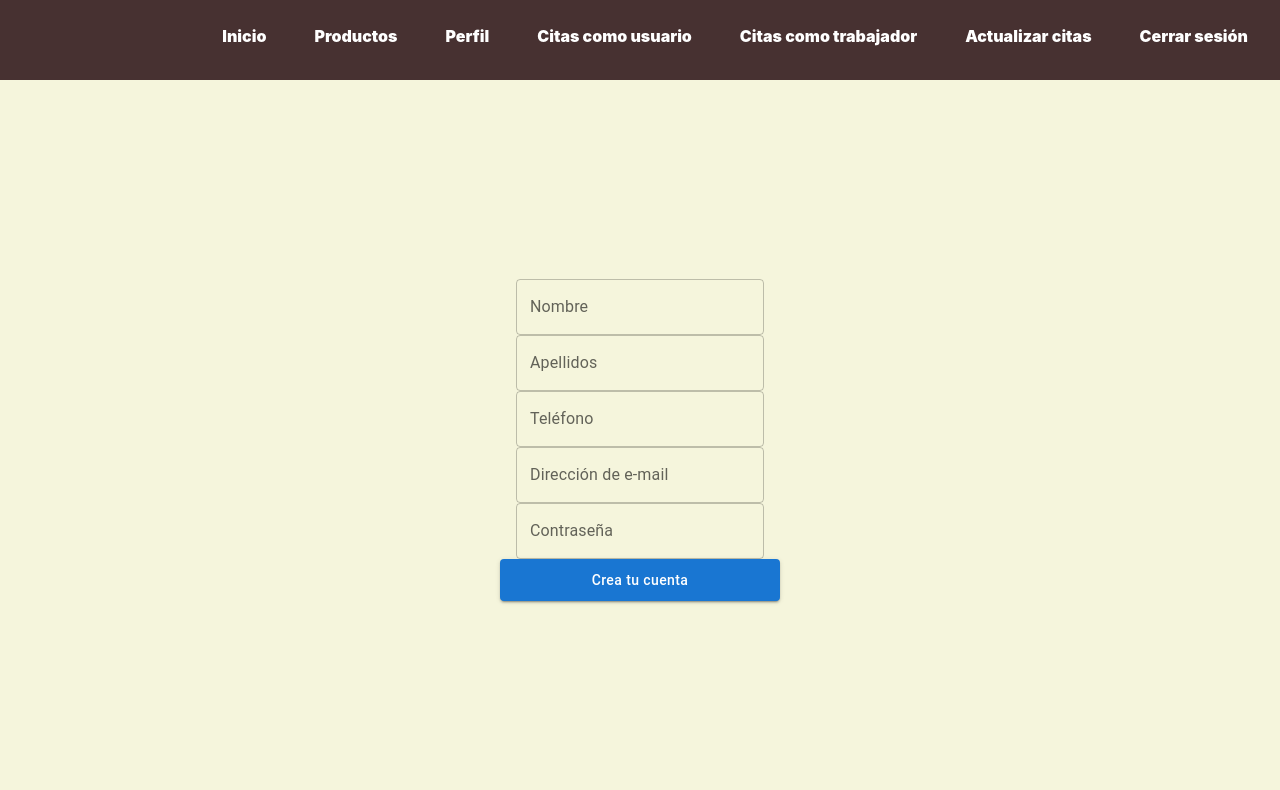
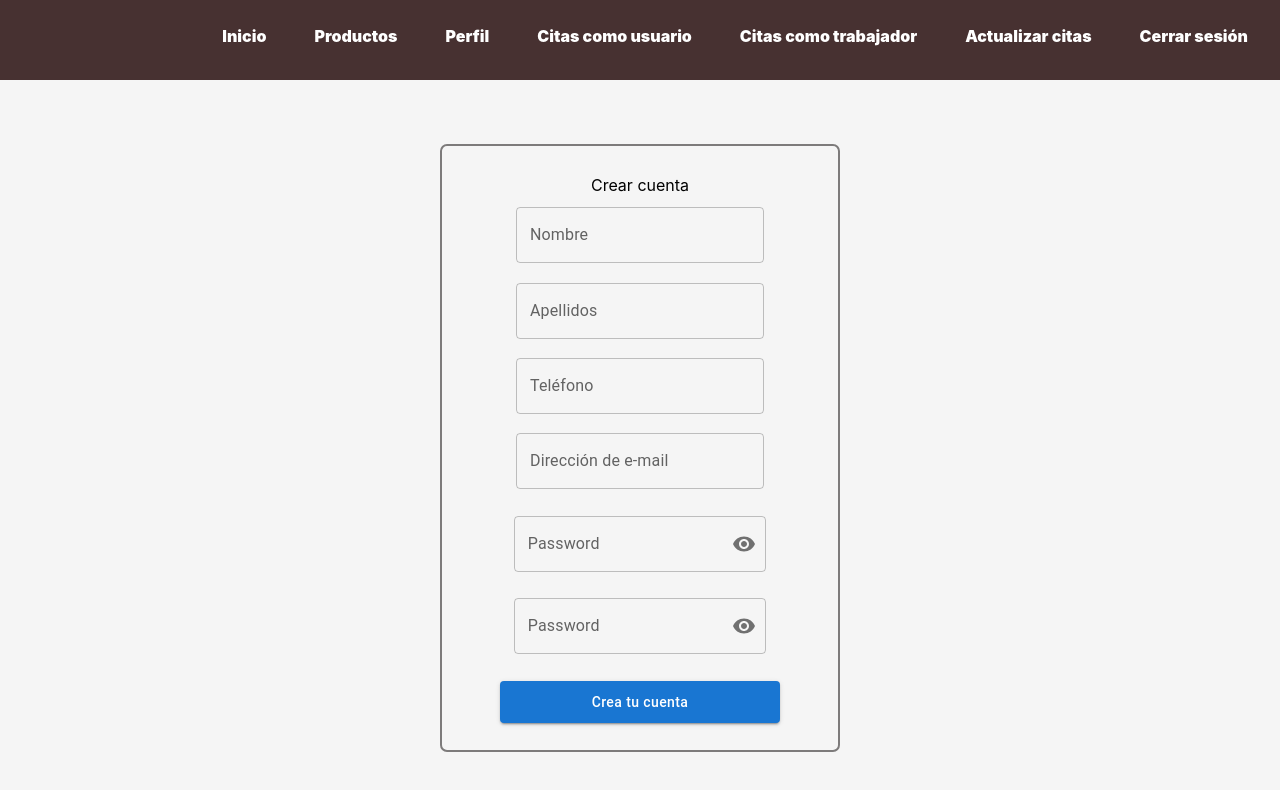
Before and after one commit to martaguillemolmos/frontedtattostudio, a React (Vite) app: page /register in a window 1280 px wide. Shown: the top 790 px of the page. Built offline with nearby package versions, Linux system fonts and the light colour scheme.

Commit message:
Modify the inputs, including Label. And, using the password input that we had created as a component. And, we perfected profile validation. We had a small error when requesting token validation in the first useEffect.

```diff
--- a/src/pages/Login/Login.css
+++ b/src/pages/Login/Login.css
@@ -66,15 +66,18 @@
     display: flex;
     height: 30em;
     width: 25em;
-    border: 0.16em solid rgb(125, 123, 123);
-    border-radius: 0.44em;
+
     flex-direction: column;
     align-content: center;
     justify-content: center;
     flex-wrap: nowrap;
+    align-items: center;
+
+    gap:1.2em;
+
     background-color: whitesmoke;
-    align-items: center;
-    gap:1.2em;
+    border: 0.16em solid rgb(125, 123, 123);
+    border-radius: 0.44em;
 }
 .titleLogin{
     font-size: 2em;
--- a/src/pages/Login/Login.jsx
+++ b/src/pages/Login/Login.jsx
@@ -1,39 +1,36 @@
 import "./Login.css";
 
-import  { useState, useEffect } from "react";
+import { useState, useEffect } from "react";
 import { CustomInput } from "../../common/CustomInput/CustomInput";
 import { logUser } from "../../services/apiCalls";
 import { useNavigate } from "react-router-dom";
 import { validator } from "../../services/userful";
-import CustomAlert  from "../../common/Alert/CustomAlert";
-import Button from '@mui/material/Button';
-import Divider from '@mui/material/Divider';
+import CustomAlert from "../../common/Alert/CustomAlert";
+import Button from "@mui/material/Button";
+import Divider from "@mui/material/Divider";
 
 //Importo Redux
 
 import { useDispatch, useSelector } from "react-redux";
 import { login, userData } from "../userSlice";
-import {SnackbarCustom} from "../../common/Snackbar/Snackbar";
+import { SnackbarCustom } from "../../common/Snackbar/Snackbar";
 import { InputPassword } from "../../common/PasswordField/PasswordField";
 
-
 export const Login = () => {
-
   const navigate = useNavigate();
   const dispatch = useDispatch();
   const rdxCredentials = useSelector(userData);
 
   //Snackbar
   const [snackbarOpen, setSnackbarOpen] = useState(false);
-   const [snackbarMessage, setSnackbarMessage] = useState('');
+  const [snackbarMessage, setSnackbarMessage] = useState("");
 
   const handlerCloseSnack = (event, reason) => {
-      if (reason === 'clickaway') {
+    if (reason === "clickaway") {
       return;
     }
     setSnackbarOpen(false);
   };
-
 
   const [credenciales, setCredenciales] = useState({
     email: "",
@@ -46,14 +43,14 @@ export const Login = () => {
   });
 
   const [alert, setAlert] = useState({
-    show:false,
-    title:'',
-    message: '',
+    show: false,
+    title: "",
+    message: "",
   });
 
   const alertHandler = (e) => {
     setAlert(e);
-  }
+  };
 
   const functionHandler = (e) => {
     setCredenciales((prevState) => ({
@@ -61,8 +58,6 @@ export const Login = () => {
       [e.target.name]: e.target.value,
     }));
   };
-
-
 
   const errorCheck = (e) => {
     let error = "";
@@ -73,42 +68,48 @@ export const Login = () => {
     }));
   };
 
-  useEffect(()=>{
+  useEffect(() => {
     //Comprobamos si ya hay un token almacenado en Redux
-    console.log("entra aqui")
-        if(rdxCredentials?.credentials.token){
-          console.log(rdxCredentials)
+    console.log("entra aqui");
+    if (rdxCredentials?.credentials.token) {
+      console.log(rdxCredentials);
       // setSnackbarOpen(false);
       //Si ya contamos con un token, redirigimos al usuario a inicio.
       navigate("/profile");
     }
   });
 
-
   //Declaramos la constante logMe para que, en caso de logearnos guarde el token y nos envíe al profile y por el contrario, nos muestre el error que nos impide hacerlo.
   const logMe = () => {
-    console.log("errores",credencialesError);
-    if(credenciales.email != "" && credenciales.password !="" && credencialesError.emailError == "" && credencialesError.passwordError =="" ){
-
+    console.log("errores", credencialesError);
+    if (
+      credenciales.email != "" &&
+      credenciales.password != "" &&
+      credencialesError.emailError == "" &&
+      credencialesError.passwordError == ""
+    ) {
       logUser(credenciales)
         .then((resultado) => {
           console.log(resultado);
           setSnackbarOpen(true);
           setSnackbarMessage(resultado.data.message);
-          dispatch(login({ credentials: resultado.data}))
-          console.log("Mensajito",resultado.data.message);
+          dispatch(login({ credentials: resultado.data }));
+          console.log("Mensajito", resultado.data.message);
           setTimeout(() => {
             navigate("/profile");
           }, 1000);
         })
         .catch((error) => {
-        if (error.response.status !== 200){
-          console.log(error.response.message)
-          alertHandler({show:true, title:`Error ${error.response.status}`, message:`${error.response.data.message}`})
+          if (error.response.status !== 200) {
+            console.log(error.response.message);
+            alertHandler({
+              show: true,
+              title: `Error ${error.response.status}`,
+              message: `${error.response.data.message}`,
+            });
           }
         });
     }
-
   };
 
   //Declaramos esta constante, para que, en caso de pulsar sobre el botón que contiene "Crea tu cuenta", nos rediriga a registro.
@@ -127,25 +128,27 @@ export const Login = () => {
           title={alert.title}
           showAlert={alert.show}
           message={alert.message}
-      onClose={()=>alertHandler({
-        show:false,
-        title:'',
-        message: ''
-      })}
+          onClose={() =>
+            alertHandler({
+              show: false,
+              title: "",
+              message: "",
+            })
+          }
         />
       </div>
       <div className="inputCard">
         <div className="titleLogin">Iniciar sesión</div>
-        <div className ="divInputs">
+        <div className="divInputs">
           <CustomInput
             className="inputRegister"
-          label ={"Dirección de e-mail"}
+            label={"Dirección de e-mail"}
             design={"inputDesign"}
             type={"email"}
             name={"email"}
             placeholder={""}
             value={""}
-          maxLength ={"50"}
+            maxLength={"50"}
             functionProp={functionHandler}
             functionBlur={errorCheck}
           />
@@ -161,18 +164,35 @@ export const Login = () => {
           />
           <div>{credencialesError.passwordError}</div>
         </div>
-        <Button variant="contained" className ="button" onClick={logMe}style={{ textTransform: 'none', fontFamily:'' }}>Iniciar sesión</Button>
+        <Button
+          variant="contained"
+          className="button"
+          onClick={logMe}
+          style={{ textTransform: "none", fontFamily: "" }}
+        >
+          Iniciar sesión
+        </Button>
         <div className="createAccount">
           <Divider>¿Eres nuevo?</Divider>
         </div>
         <div>
-        <Button variant="contained" className= "button" onClick={registerMe} style={{ textTransform: 'none', fontFamily:'' }}>Crea tu cuenta</Button>
+          <Button
+            variant="contained"
+            className="button"
+            onClick={registerMe}
+            style={{ textTransform: "none", fontFamily: "" }}
+          >
+            Crea tu cuenta
+          </Button>
         </div>
       </div>
-      { snackbarOpen ? (
-  <SnackbarCustom open={snackbarOpen} handleClose={handlerCloseSnack} message={snackbarMessage}/>
+      {snackbarOpen ? (
+        <SnackbarCustom
+          open={snackbarOpen}
+          handleClose={handlerCloseSnack}
+          message={snackbarMessage}
+        />
       ) : null}
-
     </div>
   );
 };
--- a/src/pages/Profile/Profile.jsx
+++ b/src/pages/Profile/Profile.jsx
@@ -89,8 +89,12 @@ export const Profile = () => {
     }));
   };
 
+
+
   useEffect(() => {
-    if (rdxToken !== "") {
+
+    if (rdxToken.credentials !== "") {
+      console.log("token",rdxToken)
       const token = rdxToken.credentials.token;
       const decoredToken = jwtDecode(token);
         console.log("aqui tambien")
@@ -114,7 +118,7 @@ export const Profile = () => {
             .catch((error) => {
               console.error(error);
             });
-
+          return
       }
     } else {
       //Si no contamos con un token, redirigimos al usuario a inicio.
--- a/src/pages/Register/Register.css
+++ b/src/pages/Register/Register.css
@@ -1,3 +1,21 @@
+@media only screen and (max-width: 990px) {
+    html {
+      font-size: 0.7em;
+    }
+  }
+
+  @media only screen and (max-width: 750px) {
+    html {
+      font-size: 0.5em;
+    }
+  }
+
+  @media only screen and (max-width: 680px) {
+    html {
+      font-size: 0.33em;
+    }
+  }
+
 .registerDesign {
 
     height: 90vh;
@@ -8,5 +26,33 @@
     justify-content: center;
     align-items: center;
 
-    background-color: beige;
+    background-color: whitesmoke;
 }
+
+.contentRegister{
+    gap: 1em;
+    display: flex;
+    flex-direction: column;
+    flex-wrap: nowrap;
+    align-content: center;
+    justify-content: center;
+    align-items: center;
+}
+
+.inputCardRegister{
+    height: 38em;
+    width: 25em;
+
+    display: flex;
+    flex-direction: column;
+    flex-wrap: nowrap;
+    align-content: center;
+    justify-content: center;
+    align-items: center;
+
+    gap: 0.6em;
+    border: 0.16em solid rgb(125, 123, 123);
+    border-radius: 0.44em;
+    background-color: whitesmoke;
+
+}
--- a/src/pages/Register/Register.jsx
+++ b/src/pages/Register/Register.jsx
@@ -10,6 +10,7 @@ import { useNavigate } from "react-router-dom";
 import { useDispatch, useSelector } from "react-redux";
 import { login, userData } from "../userSlice";
 import { Button } from "@mui/material";
+import { InputPassword } from "../../common/PasswordField/PasswordField";
 
 export const Register = () => {
   //Declaramos esta constante para que nos permita dirigirnos desde esta vista a otras.
@@ -104,6 +105,8 @@ export const Register = () => {
     }
   };
 
+  const passwordPattern = "^[a-zA-Z0-9áéíóúüñÁÉÍÓÚÜÑ]+$";
+
   return (
     <div className="registerDesign">
       <div className="contentRegister">
@@ -122,6 +125,7 @@ export const Register = () => {
           />
         </div>
         <div className="inputCardRegister">
+          Crear cuenta
           <CustomInput
             label={"Nombre"}
             design={"inputDesign"}
@@ -175,20 +179,26 @@ export const Register = () => {
           />
           <div>{registerDataError.emailError}</div>
 
-          <CustomInput
-            label={"Contraseña"}
-            design={"inputDesign"}
-            type={"password"}
+          <InputPassword
+            className="inputRegister"
             name={"password"}
-            placeholder={""}
-            value={""}
+            pattern={passwordPattern}
+            label={"Password"}
+            maxLength={"12"}
+            functionProp={functionHandler}
+            functionBlur={errorCheck}
+          />
+          <InputPassword
+            className="inputRegister"
+            name={"password"}
+            pattern={passwordPattern}
+            label={"Confirma tu contraseña"}
             maxLength={"12"}
             functionProp={functionHandler}
             functionBlur={errorCheck}
           />
           <div>{registerDataError.passwordError}</div>
           <Button variant="contained" className ="button" onClick={createUser} style={{ textTransform: 'none', fontFamily:'' }}>Crea tu cuenta</Button>
-
           </div>
         </div>
       </div>
```
Lines whose indentation alone changed are shown as unchanged.
